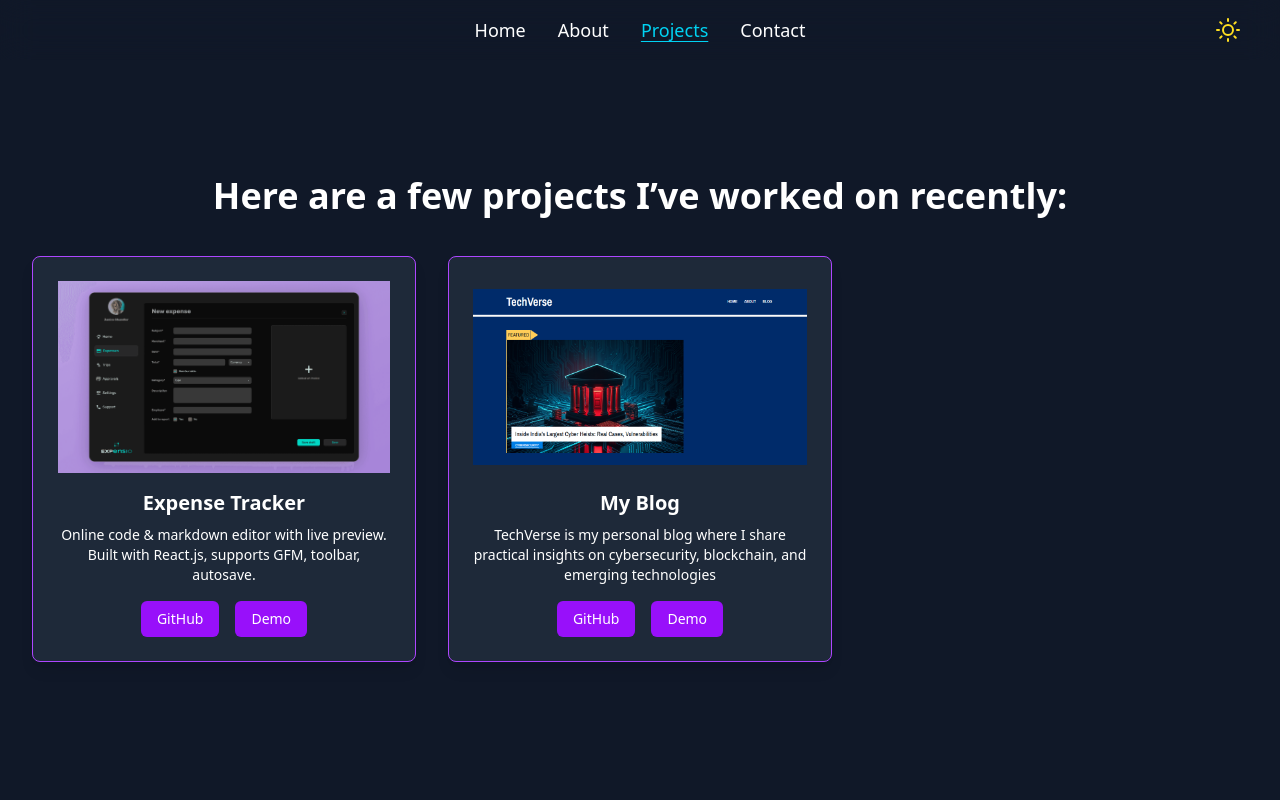
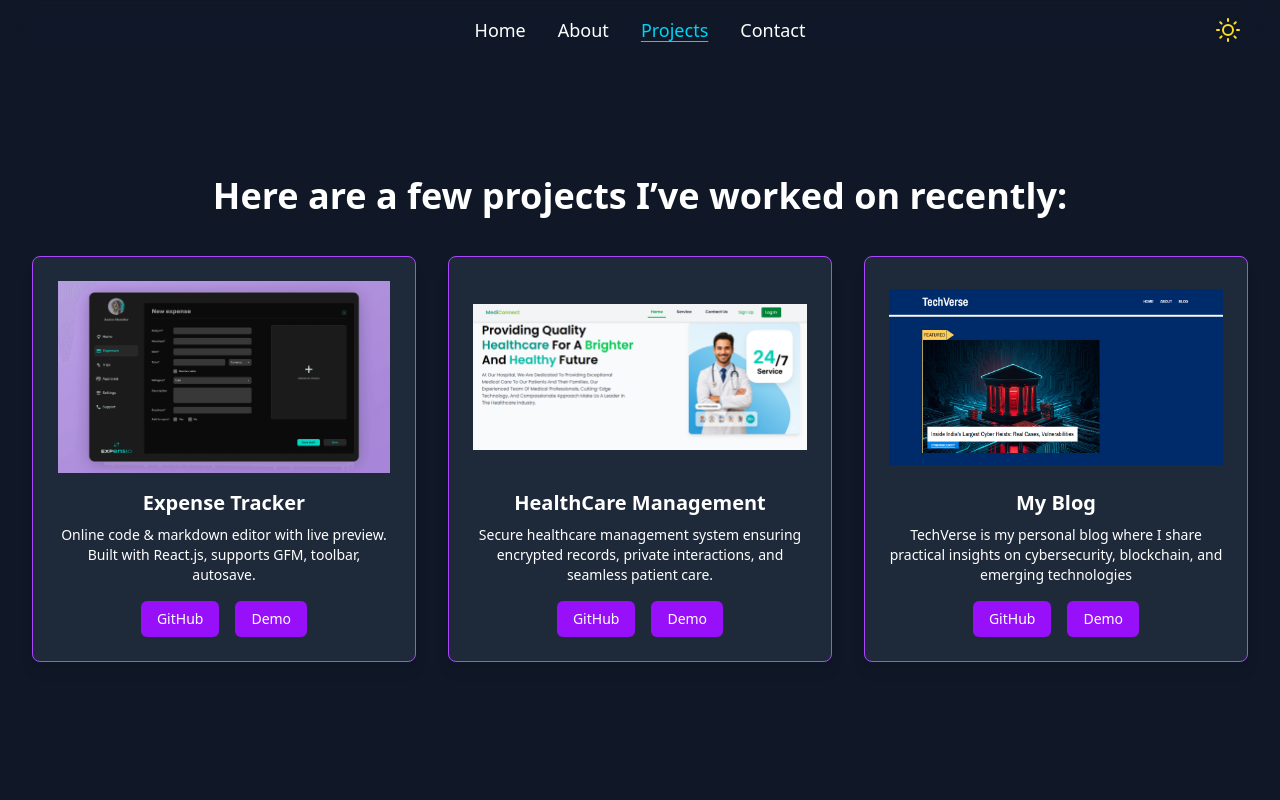
Before and after one commit to ajinkya22-dev/portfolio, a React (Vite) app: page / in a window 1280 px wide. Both pictures are taken after a click on the button "Projects". Shown: the top 800 px of the page. Built offline with nearby package versions, Linux system fonts and the light colour scheme.

Commit message:
Added Healthcare project

```diff
--- a/src/Components/Projects.jsx
+++ b/src/Components/Projects.jsx
@@ -2,6 +2,7 @@ import Footer from "./Footer.jsx";
 import React from "react";
 import ExpenseTracker from "../assets/expense-tracker.png";
 import Blog from "../assets/blog.png";
+import MediConnect from "../assets/MediConnect.png"
 const projects = [
 
     {
@@ -11,6 +12,14 @@ const projects = [
         image: ExpenseTracker, // Add repo name if using GitHub Pages
         github: 'https://github.com/ajinkya22-dev/Expense-Tracker',
         demo: 'https://ajinkya22-dev.github.io/Expense-Tracker/',
+    },
+    {
+        title: 'HealthCare Management',
+        description:
+            'Secure healthcare management system ensuring encrypted records, private interactions, and seamless patient care.',
+        image: MediConnect, // Add repo name if using GitHub Pages
+        github: 'https://github.com/ajinkya22-dev/HealthCare',
+        demo: 'https://mediconnect22.vercel.app/',
     },
     {
         title: 'My Blog',
```
Also changed, not shown: src/assets/MediConnect.png (added).
